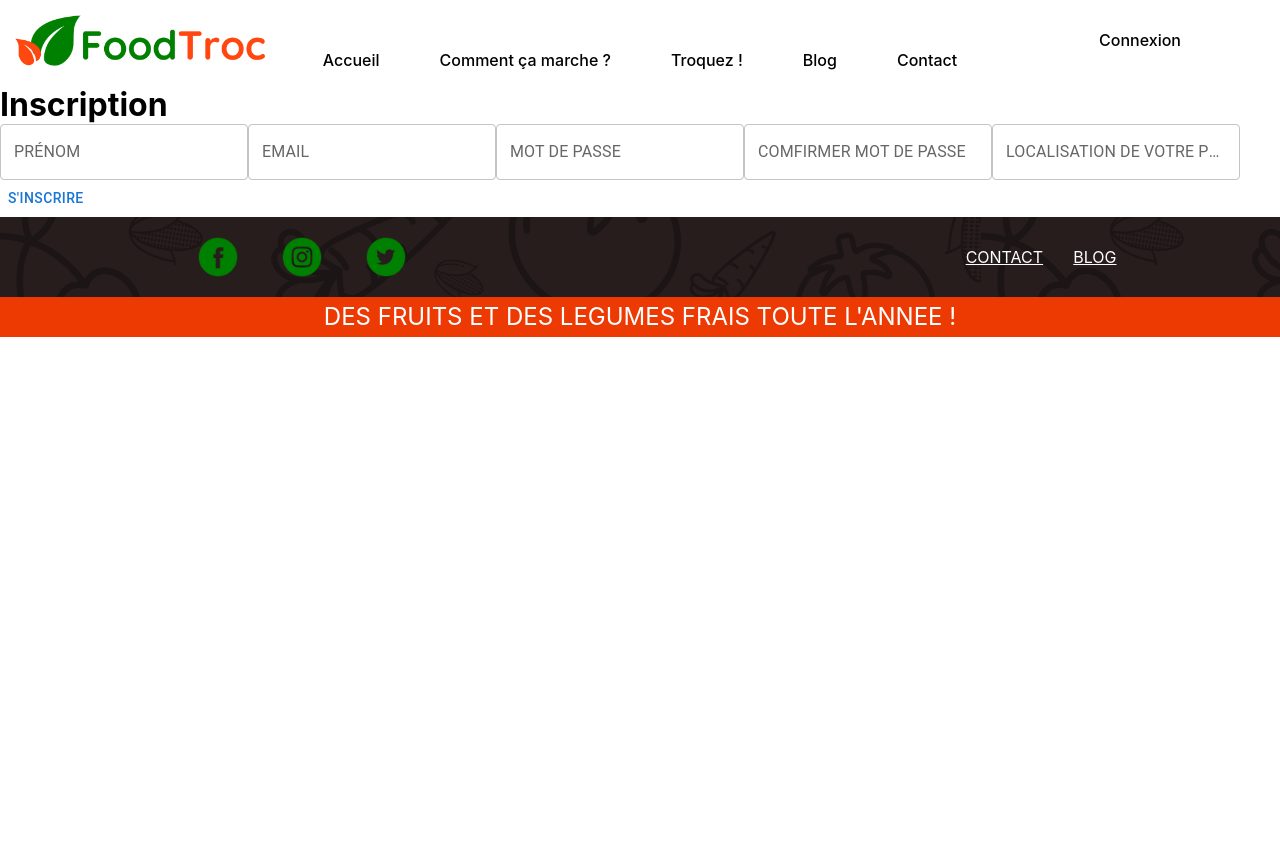
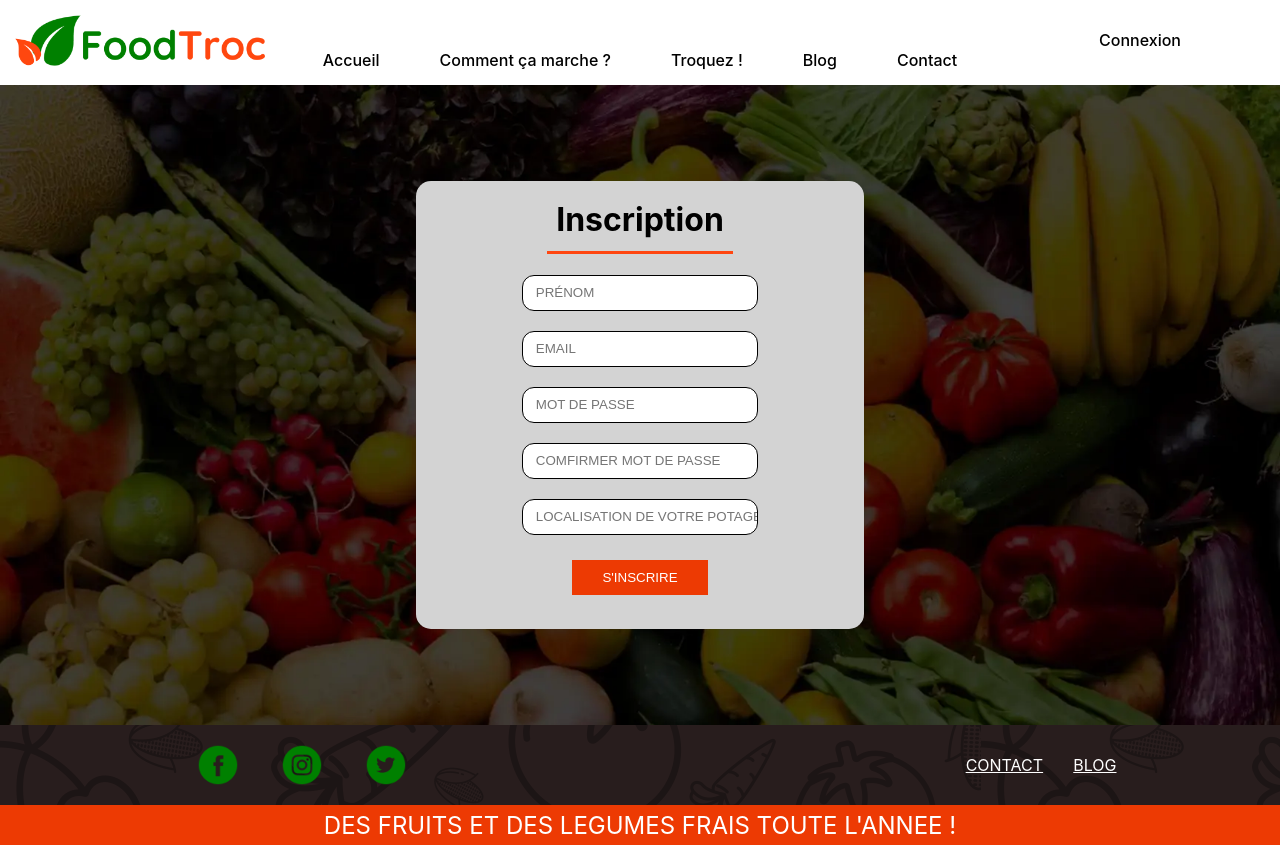
Before and after one commit to Derma6/FoodTroc-Project, a React (Create React App) app in the folder front-end/: page /signUp in a window 1280 px wide. Before the commit the page ends 800 px from the top, so only its background shows below. Built offline with nearby package versions, Linux system fonts and the light colour scheme.

Commit message:
add sign up form

```diff
--- a/front-end/src/components/formulaires/SignUpForm/SignUpFom.js
+++ b/front-end/src/components/formulaires/SignUpForm/SignUpFom.js
@@ -1,28 +1,22 @@
 import React from 'react';
 
-//----------------------IMPORT MUI----------------------//
-import TextField from '@mui/material/TextField';
-import Button from '@mui/material/Button';
+import SeparatorLessMargin from '../../SeparatorLessMargin/SeparatorLessMargin';
+
+import './SignUpForm.css';
 
 const SignUpFom = () => {
   return (
     <div className="signUp-form">
       <h1>Inscription</h1>
-
-      <TextField id="name" label="PRÉNOM" variant="outlined" />
-      <TextField id="email" label="EMAIL" variant="outlined" />
-      <TextField id="password" label="MOT DE PASSE" variant="outlined" />
-      <TextField
-        id="passwordCONFIRM"
-        label="COMFIRMER MOT DE PASSE"
-        variant="outlined"
-      />
-      <TextField
-        id="location"
-        label="LOCALISATION DE VOTRE POTAGER"
-        variant="outlined"
-      />
-      <Button>S'INSCRIRE</Button>
+      <SeparatorLessMargin />
+      <div className="inputs">
+        <input id="name" placeholder="PRÉNOM" />
+        <input id="email" placeholder="EMAIL" />
+        <input id="password" placeholder="MOT DE PASSE" />
+        <input id="passwordCONFIRM" placeholder="COMFIRMER MOT DE PASSE" />
+        <input id="location" placeholder="LOCALISATION DE VOTRE POTAGER" />
+      </div>
+      <button>S'INSCRIRE</button>
     </div>
   );
 };
--- /dev/null
+++ b/front-end/src/components/formulaires/SignUpForm/SignUpForm.css
@@ -0,0 +1,25 @@
+.signUp-form {
+  background-color: lightgrey;
+  display: flex;
+  flex-direction: column;
+  align-items: center;
+  width: 35vw;
+  border-radius: 15px;
+  padding: 1.5% 3% 1.5% 3%;
+}
+
+.inputs input {
+  height: 4.5vh;
+  padding-left: 5%;
+  border: 1.5px solid black;
+  border-radius: 8px;
+  margin: 10px;
+}
+
+.signUp-form button {
+  padding: 10px 30px;
+  margin: 15px;
+  border: none;
+  color: white;
+  background-color: #ed3a03;
+}
--- a/front-end/src/pages/SignUp/SignUp.css
+++ b/front-end/src/pages/SignUp/SignUp.css
@@ -0,0 +1,9 @@
+.sign-up {
+  background-image: url('../../styles/images/background_fruitsveggies.webp');
+  background-repeat: no-repeat;
+  background-size: cover;
+  height: 80vh;
+  display: flex;
+  align-items: center;
+  justify-content: center;
+}
--- a/front-end/src/pages/SignUp/SignUp.js
+++ b/front-end/src/pages/SignUp/SignUp.js
@@ -1,9 +1,10 @@
 import React from 'react';
 import SignUpFom from '../../components/formulaires/SignUpForm/SignUpFom';
 
+import './SignUp.css';
 const SignUp = () => {
   return (
-    <div>
+    <div className="sign-up">
       <SignUpFom />
     </div>
   );
```
